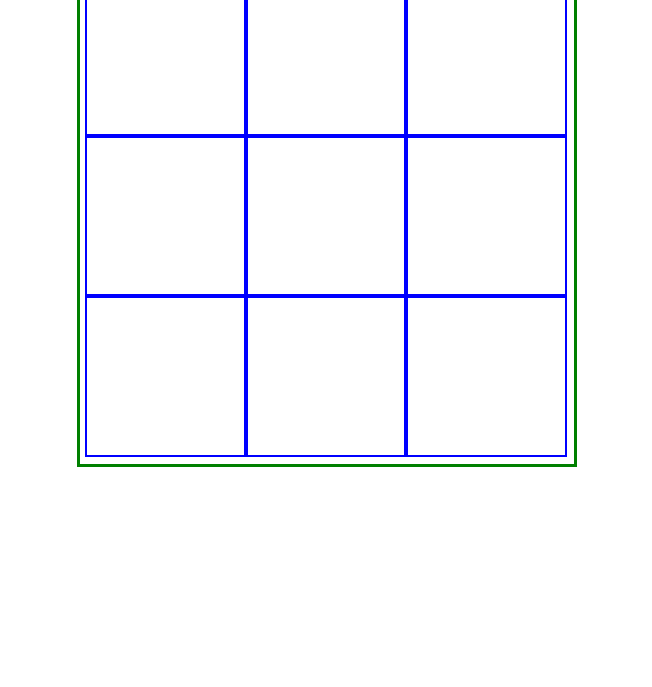
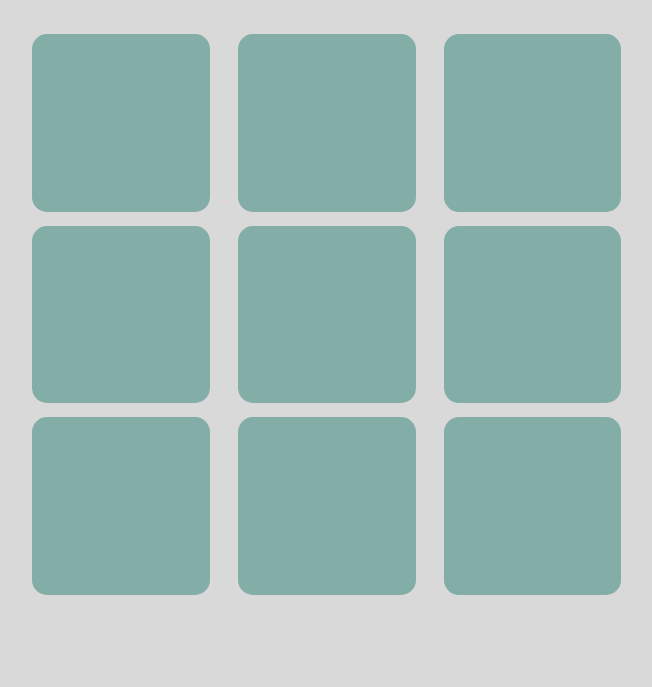
Before and after one commit to g33tar/tictactoe, a plain HTML site: page index.html in a window 1280 px wide. Shown: the part 113-800 px from the top of the page, without its empty margins (313-965 px from the left). Drawn offline with Linux system fonts and the light colour scheme.

Commit message:
tweek css and js

```diff
--- a/app.js
+++ b/app.js
@@ -1,23 +1,19 @@
-var counter = 0
+var coun
 var oMoves = []
 var xMoves =[]
 var boxes = document.getElementsByClassName('box')
 
-// //track play
-// var turn = true;
-// var playsX = [];
-// var playsO = [];
 
 // store winning combinations
-	// var winningCombos = [
-	// 	[1,2,3],
+	// var winComb = [
+	// 	[0,1,2],
+	// 	[0,3,6],
+	// 	[0,4,8],
 	// 	[1,4,7],
-	// 	[1,5,9],
-	// 	[4,5,6],
-	// 	[3,6,9],
-	// 	[3,5,7],
-	// 	[7,8,9],
-	// 	[2,5,8]
+	// 	[2,4,6],
+	// 	[2,5,8],
+	// 	[3,4,5],
+	// 	[6,7,8]
 	// ];
 
 //eventListener that is multiuse
@@ -28,20 +24,17 @@ var boxes = document.getElementsByClassName('box')
 }
 addXandOListener();
 
-//XorO making
   function addXorO(event){
   if (event.target.innerHTML.length === 0){ //if box is empty
     if (counter % 2 === 0) {
       oMoves.push(parseInt(event.target.getAttribute("data-num")));
       event.target.innerHTML = "O";
       counter++;
-      // checkForWin(OMoves, "O");
     }
     else {
       xMoves.push(parseInt(event.target.getAttribute("data-num")));
       event.target.innerHTML = "X";
       counter++;
-      // checkForWin(XMoves, "X");
     }
 	}
 	console.log('the counter is ' + counter);
@@ -49,14 +42,3 @@ addXandOListener();
 		alert("Game Over!");
 	}
 }
-
-// Clear all added styles, content and reset the turn
-	// var clearGame = function() {
-	// 	for (var i = 0; i < boxes.length; i++) {
-	// 		boxes[i].innerHTML = '';
-	// 		boxes[i].className = 'box';
-	// 	}
-	// 	playsX = [];
-	// 	playsO = [];
-	// 	turn = true;
-	// };
--- a/style.css
+++ b/style.css
@@ -1,8 +1,12 @@
-html {
+@import url(http://fonts.googleapis.com/css?family=Rock+Salt);
+
+*, *:before, *:after {
   box-sizing: border-box;
 }
-*, *:before, *:after {
-  box-sizing: inherit;
+
+body{
+  background: rgba(217, 217, 217, 1);
+  font-family: 'Rock Salt'
 }
 
 h1 {
@@ -10,16 +14,25 @@ h1 {
 }
 
 .board {
-  margin: 0 auto;
-  width: 500px;
-  height: 500px;
-  border:3px solid green;
+  margin: 30px auto;
+  width: 600px;
+  height: 600px;
+
   padding: 5px 2px 2px 5px;
 
 }
 .box{
-  height: 33%;
-  width: 33%;
-  border: 2px solid blue;
+  height: 30%;
+  width: 30%;
+  margin-top: 2.3%;
+  margin-right: 4.7%;
+  background: rgba(131, 174, 167, 1);
+  border-radius: 15px;
   float: left;
+  text-align: center;
+  font-size: 70px;
+  padding-top: 10px;
 }
+.box:nth-child(3n) {
+  margin-right: 0%;
+}
```
